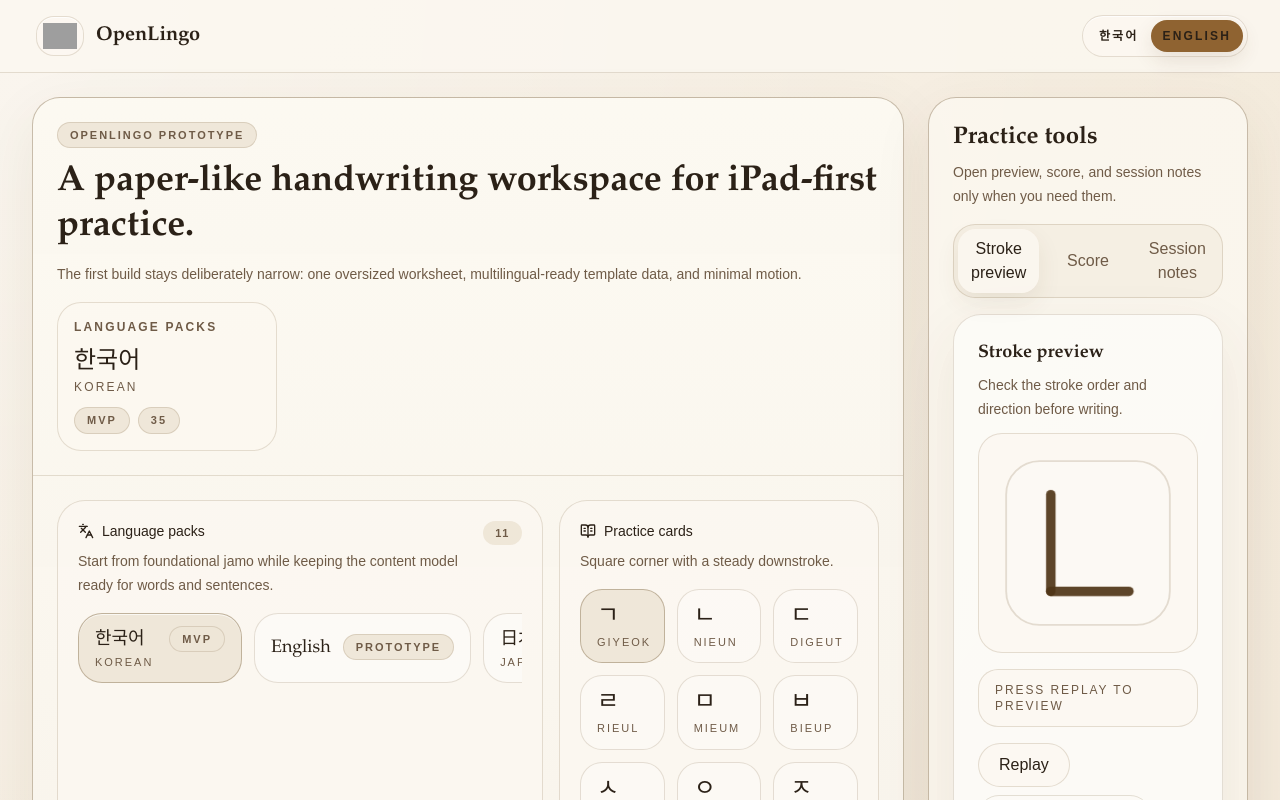
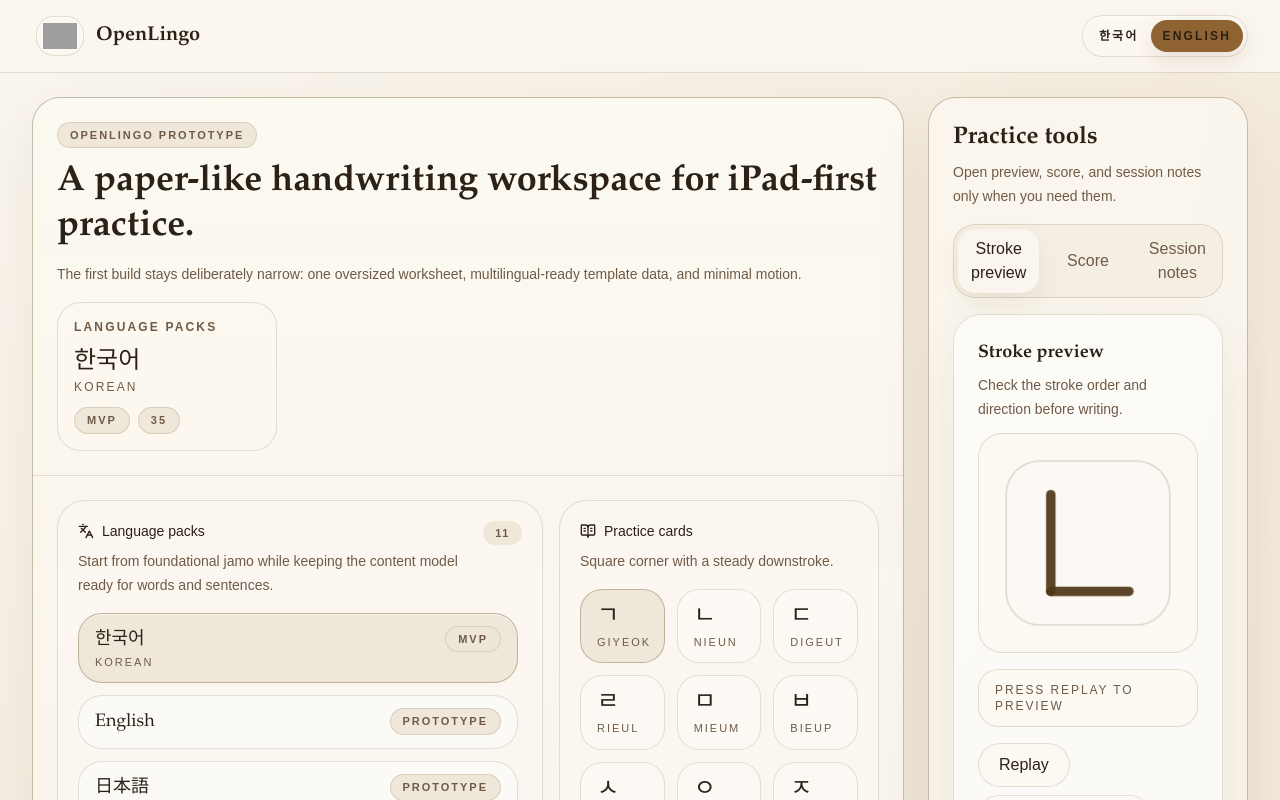
Before and after one commit to kidow/openlingo, a Next.js app: page /en in a window 1280 px wide. Shown: the top 800 px of the page. Built offline with nearby package versions, Linux system fonts and the light colour scheme; grey boxes are pictures that could not be loaded.

Commit message:
fix: render language pack toggles as a vertical list

```diff
--- a/src/components/practice/prototype-practice-sheet.tsx
+++ b/src/components/practice/prototype-practice-sheet.tsx
@@ -264,7 +264,7 @@
                     </span>
                   </div>
 
-                  <div className="flex gap-3 overflow-x-auto pb-1">
+                  <div className="grid max-h-[420px] gap-3 overflow-y-auto pr-1">
                     {languagePacks.map((pack) => {
                       const active = pack.id === selectedLanguage.id;
                       const packLabel = getLocalizedText(pack.label, locale);
@@ -276,7 +276,7 @@
                           type="button"
                           onClick={() => handleLanguageSelect(pack.id)}
                           className={cn(
-                            "min-w-[164px] shrink-0 rounded-[24px] border px-4 py-3 text-left transition-colors",
+                            "w-full rounded-[24px] border px-4 py-3 text-left transition-colors",
                             active
                               ? "border-[color:var(--border-strong)] bg-[color:var(--paper-deep)] shadow-[inset_0_1px_0_rgba(255,255,255,0.7)]"
                               : "border-[color:var(--border-soft)] bg-white/40 hover:bg-[color:var(--paper-strong)]"
```
Also changed, not shown: 1 other file (tests, documents, lock files or other folders).
